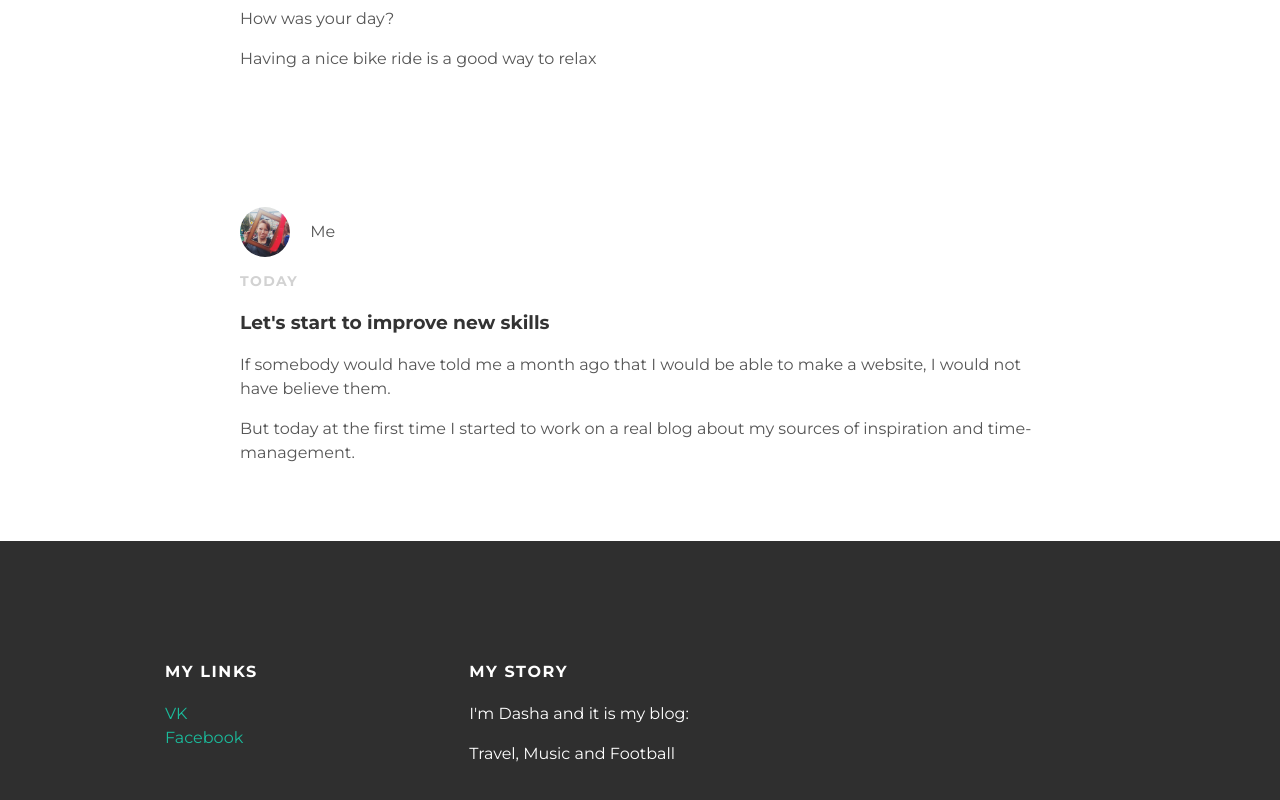
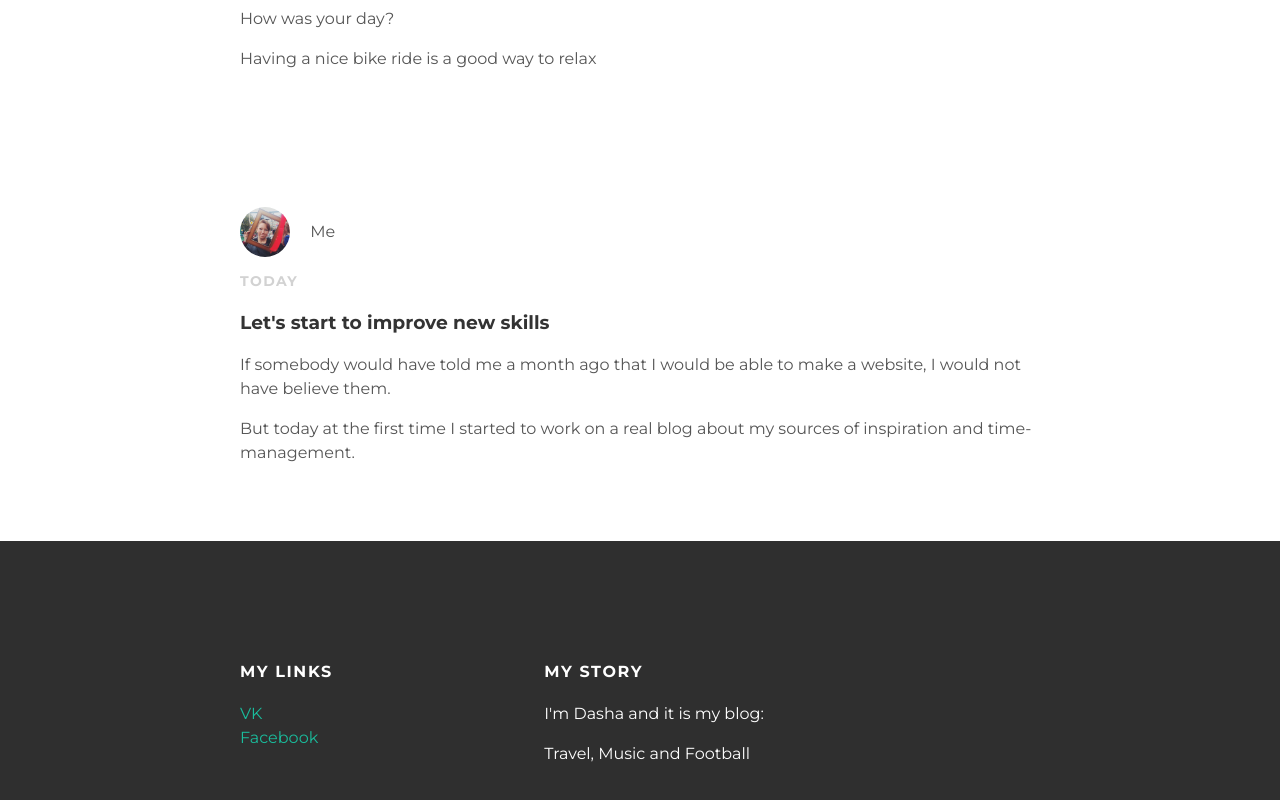
Before and after one commit to sonorsabian/sonorsabian.github.io, a plain HTML site: page index.html in a window 1280 px wide. Shown: the part 348-1148 px from the top of the page. Drawn offline with Linux system fonts and the light colour scheme.

Commit message:
Update styles.css

```diff
--- a/styles.css
+++ b/styles.css
@@ -32,7 +32,7 @@ body {
   padding-left: 20px;
 }
 .container {
-  max-width: 950px;
+  max-width: 800px;
   margin: 0 auto;
 }
 .post {
```
